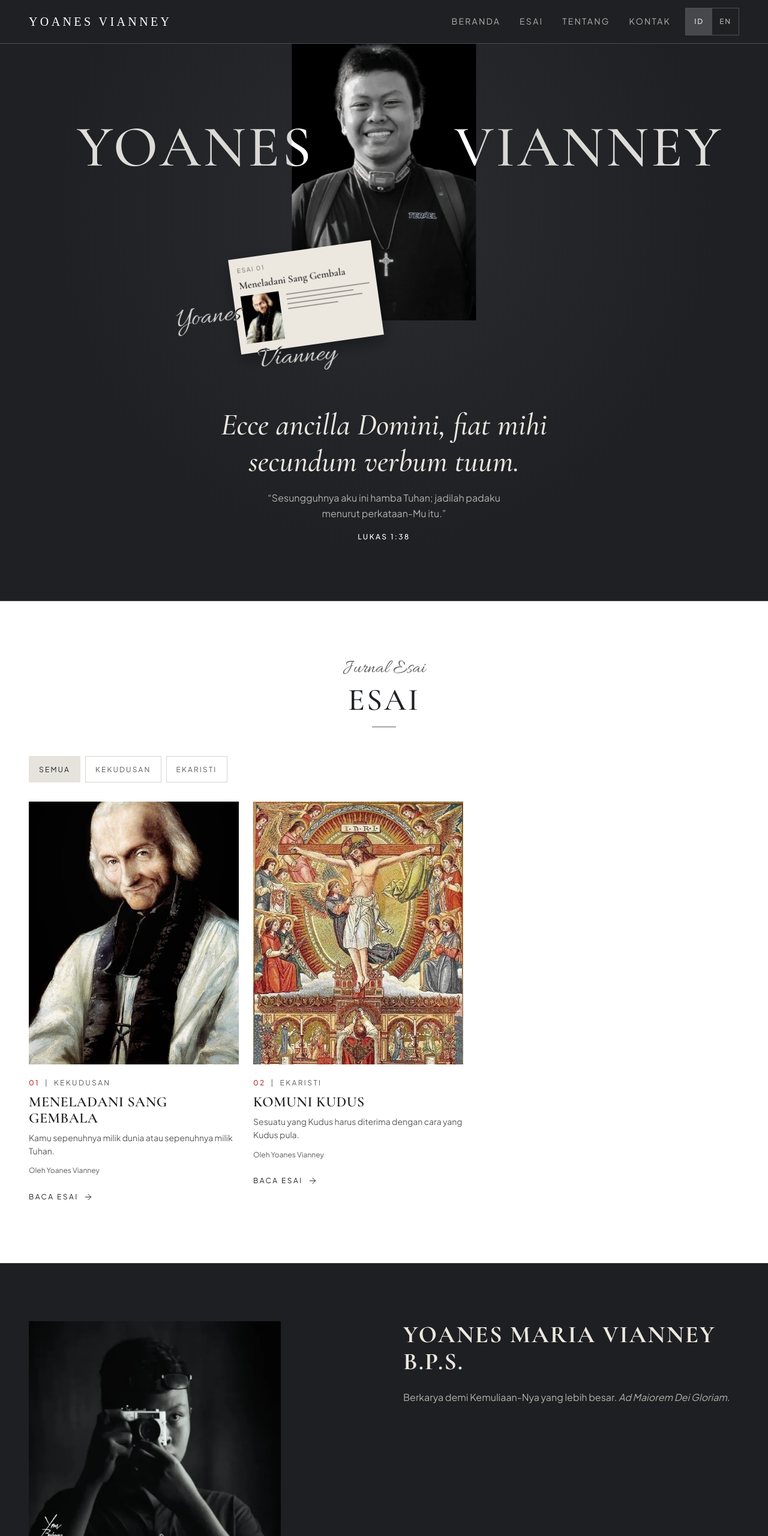
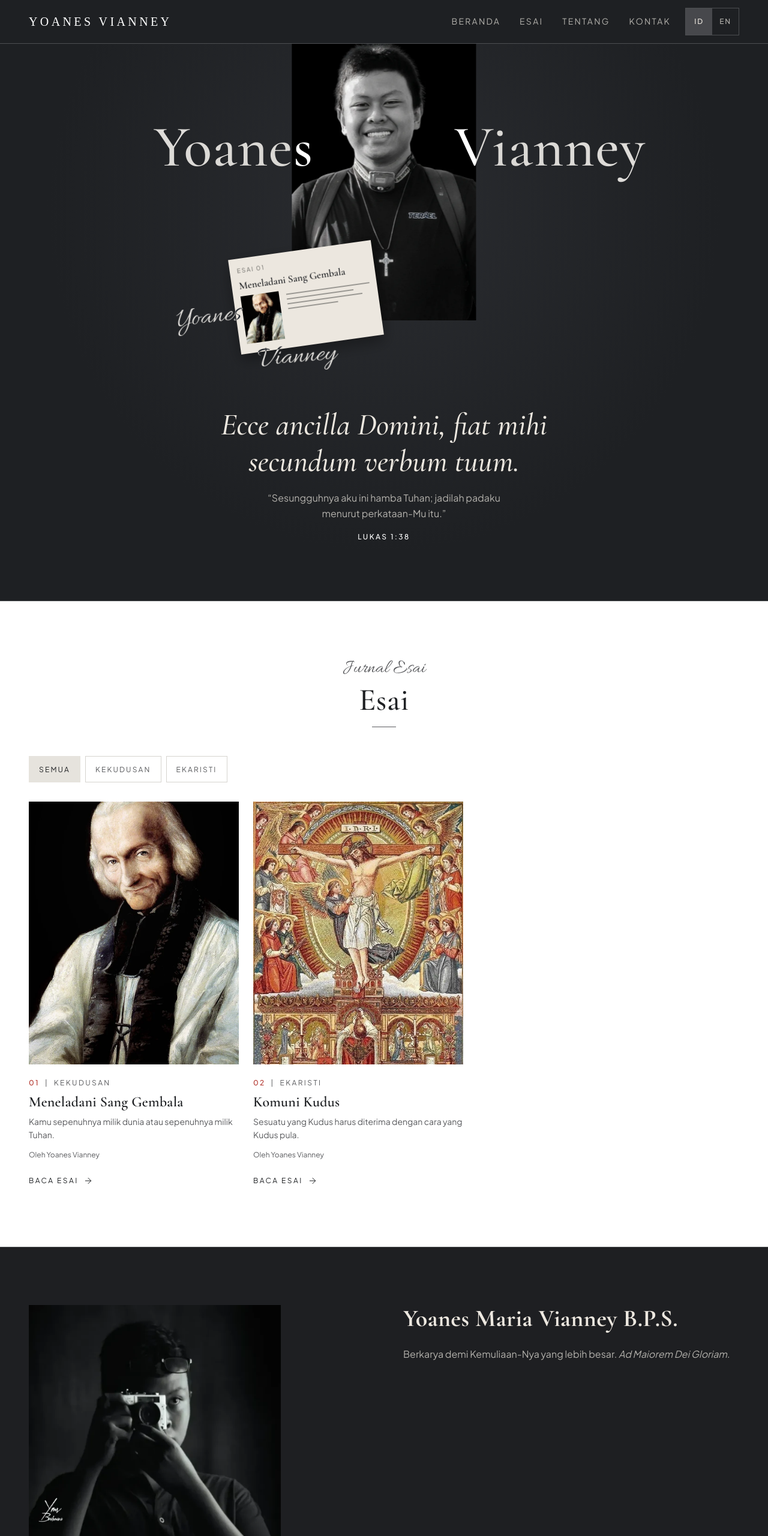
Before and after one commit to YoanesMariaVianneyBPS/web-Vian-Kevin-, a plain HTML site: page index.html in a window 1280 px wide. Shown: the top 2560 px of the page at 60% size. Drawn offline with Linux system fonts and the light colour scheme.

Commit message:
Add files via upload

```diff
--- a/css/style.css
+++ b/css/style.css
@@ -69,7 +69,7 @@ button{font:inherit;color:inherit}
 .hero-stage{position:relative;height:var(--pw);max-width:var(--wrap);margin-inline:auto}
 .portrait{position:absolute;left:50%;top:0;width:var(--bw);height:var(--pw);transform:translateX(-50%);background:#000}
 .portrait img{width:100%;height:100%;object-fit:cover}
-.hero-name{position:absolute;top:27%;margin:0;font-family:var(--font-display);font-weight:500;font-size:clamp(2.75rem,7.6vw,6.75rem);line-height:1;letter-spacing:.04em;text-transform:uppercase;white-space:nowrap;mix-blend-mode:difference;color:#fff;z-index:3;pointer-events:none}
+.hero-name{position:absolute;top:27%;margin:0;font-family:var(--font-display);font-weight:500;font-size:clamp(2.75rem,7.6vw,6.75rem);line-height:1;letter-spacing:.01em;white-space:nowrap;mix-blend-mode:difference;color:#fff;z-index:3;pointer-events:none}
 .hero-name.first{right:calc(50% + var(--bw)/2 - 36px)}
 .hero-name.last{left:calc(50% + var(--bw)/2 - 36px)}
 .card-paper{position:absolute;z-index:4;left:calc(50% - var(--bw)/2 - 96px);bottom:-9%;width:clamp(170px,19vw,240px);transform:rotate(-8deg);background:var(--paper);color:var(--paper-ink);padding:var(--s3) var(--s3) var(--s4);text-decoration:none;box-shadow:0 10px 24px rgba(0,0,0,.35);display:grid;grid-template-columns:1fr;gap:var(--s2)}
@@ -97,7 +97,7 @@ button{font:inherit;color:inherit}
 .essays{--bg:#fff;--panel:#e6e3dd;--rule:#d6d4cf;--text:#1e2023;--text-muted:#5a5b5e;--accent:#b3362e;background:var(--bg);color:var(--text);padding-block:var(--s9) var(--s8)}
 .section-title{text-align:center;margin-bottom:var(--s7)}
 .section-title .script{display:block;font-family:var(--font-script);font-size:2rem;line-height:1;color:var(--text-muted)}
-.section-title h2{font-family:var(--font-display);font-weight:500;font-size:clamp(2rem,4.4vw,3.25rem);letter-spacing:.06em;text-transform:uppercase;line-height:1.1;margin-top:var(--s2)}
+.section-title h2{font-family:var(--font-display);font-weight:500;font-size:clamp(2rem,4.4vw,3.25rem);letter-spacing:.01em;line-height:1.1;margin-top:var(--s2)}
 .section-title hr{width:40px;height:1px;border:0;background:var(--text-muted);margin:var(--s4) auto 0}
 .tools{display:flex;align-items:center;justify-content:space-between;gap:var(--s5);flex-wrap:wrap;margin-bottom:var(--s6)}
 .filters{display:flex;flex-wrap:wrap;gap:var(--s2)}
@@ -117,7 +117,7 @@ button{font:inherit;color:inherit}
 .card figure{aspect-ratio:4/5;background:#000;overflow:hidden}
 .card img{width:100%;height:100%;object-fit:cover;object-position:center top;filter:saturate(.85)}
 .card .meta{padding-top:var(--s4)}
-.card h3{font-family:var(--font-display);font-weight:600;font-size:var(--t-xl);line-height:1.12;letter-spacing:.02em;text-transform:uppercase;margin-top:var(--s2);transition:color .15s var(--ease)}
+.card h3{font-family:var(--font-display);font-weight:600;font-size:var(--t-xl);line-height:1.12;letter-spacing:.01em;margin-top:var(--s2);transition:color .15s var(--ease)}
 .card .by{margin-top:var(--s3);font-size:var(--t-xs);color:var(--text-muted)}
 .card p.ex{margin-top:var(--s2);color:var(--text-muted);font-size:var(--t-sm);line-height:1.55}
 .card .read{display:inline-flex;align-items:center;gap:var(--s2);margin-top:var(--s3);min-height:44px;font-size:var(--t-xs);letter-spacing:.2em;text-transform:uppercase}
@@ -129,7 +129,7 @@ button{font:inherit;color:inherit}
 .about{background:var(--bg-deep);border-top:1px solid var(--rule);padding-block:var(--s9)}
 .about .wrap{display:grid;grid-template-columns:1fr 1fr;gap:var(--s8);align-items:stretch}
 .about .wrap>div:last-child{display:flex;flex-direction:column}
-.about h2{font-family:var(--font-display);font-weight:700;font-size:clamp(1.75rem,3.2vw,2.5rem);line-height:1.12;letter-spacing:.05em;text-transform:uppercase}
+.about h2{font-family:var(--font-display);font-weight:700;font-size:clamp(1.75rem,3.2vw,2.5rem);line-height:1.12;letter-spacing:.01em}
 .about .body{margin-top:var(--s5);color:var(--text-muted);max-width:56ch}
 .about .body p+p{margin-top:var(--s4)}
 .contact{margin:auto 0 0;padding-top:var(--s6)}
@@ -149,7 +149,7 @@ button{font:inherit;color:inherit}
 .article{padding-block:var(--s8) var(--s9)}
 .back{display:inline-flex;align-items:center;gap:var(--s2);min-height:44px;font-size:var(--t-xs);letter-spacing:.2em;text-transform:uppercase;text-decoration:none;color:var(--text-muted)}
 .back:hover{color:var(--text)}
-.article h1{font-family:var(--font-display);font-weight:500;font-size:clamp(2.25rem,6vw,4.75rem);line-height:1.05;letter-spacing:.03em;text-transform:uppercase;margin-top:var(--s5);max-width:18ch}
+.article h1{font-family:var(--font-display);font-weight:500;font-size:clamp(2.25rem,6vw,4.75rem);line-height:1.05;letter-spacing:.01em;margin-top:var(--s5);max-width:18ch}
 .article h1:focus{outline:none}
 .pull{margin-top:var(--s7);padding-top:var(--s6);border-top:1px solid var(--text);font-family:var(--font-ui);font-weight:400;font-size:clamp(1.0625rem,1.8vw,1.25rem);line-height:1.6;max-width:34ch}
 .prose{margin-top:var(--s7);max-width:68ch;font-size:var(--t-lg);line-height:1.75}
@@ -162,7 +162,7 @@ button{font:inherit;color:inherit}
 .pager{margin-top:var(--s9);display:grid;grid-template-columns:1fr 1fr;border-top:1px solid var(--rule)}
 .pager a{display:block;padding:var(--s6) 0;text-decoration:none}
 .pager a:last-child{text-align:right}
-.pager a>span:last-child{display:block;font-family:var(--font-display);font-weight:600;font-size:var(--t-xl);line-height:1.15;text-transform:uppercase;letter-spacing:.02em;margin-top:var(--s2);transition:color .15s var(--ease)}
+.pager a>span:last-child{display:block;font-family:var(--font-display);font-weight:600;font-size:var(--t-xl);line-height:1.15;letter-spacing:.01em;margin-top:var(--s2);transition:color .15s var(--ease)}
 .pager a:hover>span:last-child{color:var(--accent)}
 
 
```
